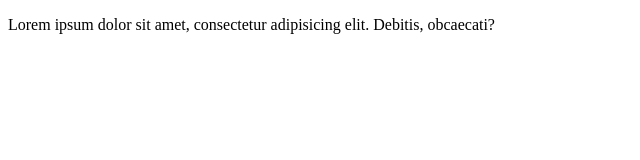
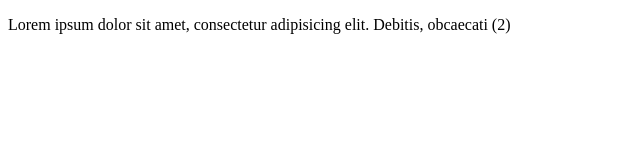
Before and after one commit to curso-de-git-iniciante/projeto, a plain HTML site: page index.html in a window 1280 px wide. Shown: the full height of the page, 0-640 px from the left. Drawn offline with Linux system fonts and the light colour scheme.

Commit message:
Update index.html

```diff
--- a/index.html
+++ b/index.html
@@ -7,7 +7,7 @@
     </head>
     <body>
         <p>
-            Lorem ipsum dolor sit amet, consectetur adipisicing elit. Debitis, obcaecati?
+            Lorem ipsum dolor sit amet, consectetur adipisicing elit. Debitis, obcaecati (2)
         </p>
     </body>
 </html>
```
